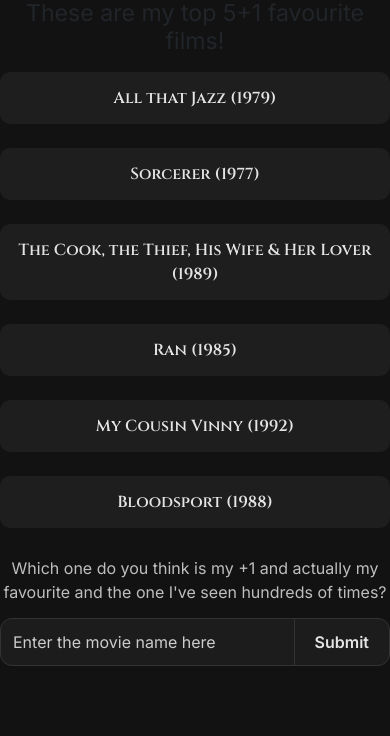
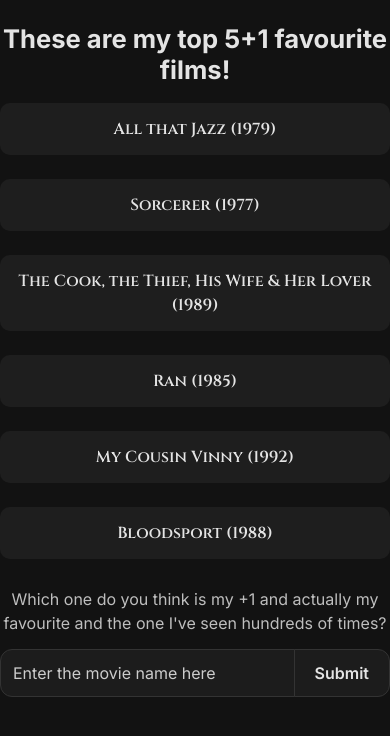
Before and after one commit to xenkou90/the-movie-picker, a Flask app: page /guess in a window 390 px wide. Shown: the part 70-806 px from the top of the page. Run offline with Flask 3, Linux system fonts and the light colour scheme.

Commit message:
Fix Guess page title spacing and color on mobile
- Remove Bootstrap text-dark override from Guess page heading
- Reuse design-system about-title for consistent typography
- Add Guess page scoping to prevent navbar overlap
- Improve mobile-first spacing below navbar

```diff
--- a/static/style.css
+++ b/static/style.css
@@ -602,6 +602,13 @@ body {
     color: #000 !important;
 }
 
+.guess-page .about-title {
+    margin-top: 24px;
+    margin-bottom: 18px;
+    color: var(--text);
+    text-align: center;
+}
+
 /* ==========================================================
    UPLOAD CARD
    ========================================================== */
--- a/templates/guess.html
+++ b/templates/guess.html
@@ -47,9 +47,8 @@
     <!-- ==========================================================
          MAIN CONTENT — FULL (MOBILE)
          ========================================================== -->
-
-    <main class="guess-shell">
-        <h3 class="text-dark mb-3 text-center">
+    <main class="guess-shell guess-page">
+        <h3 class="about-title">
             These are my top 5+1 favourite films!
         </h3>
 
```
